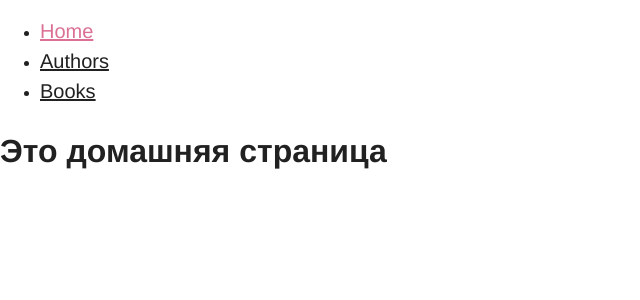
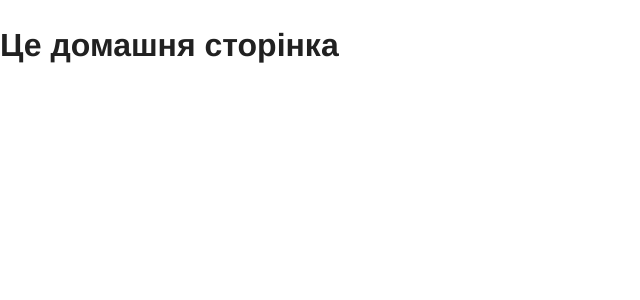
Before and after one commit to Vladnova/React-practice, a React (Create React App) app: page / in a window 1280 px wide. Shown: the top 300 px of the page, without its empty margins (0-640 px from the left). Built offline with nearby package versions, Linux system fonts and the light colour scheme.

Commit message:
save laptop

```diff
--- a/src/App.js
+++ b/src/App.js
@@ -1,51 +1,14 @@
 import React from 'react';
-import { Route, NavLink, Switch } from 'react-router-dom';
-import HomeView from './views/HomeView';
-import AuthorsView from './views/AuthorsView';
-import BooksView from './views/BooksView';
-import NotFoundView from './views/NotFoundView';
-import BookDetailsView from './views/BookDetailsView';
+import { Route } from 'react-router-dom';
+import HomePages from './pages/HomePages';
+import AuthorsPages from './pages/AuthorsPages';
+import BooksPages from './pages/BooksPages';
 
 const App = () => (
   <>
-    <ul>
-      <li>
-        <NavLink
-          exact
-          to="/"
-          className="NavLink"
-          activeClassName="NavLink--active"
-        >
-          Home
-        </NavLink>
-      </li>
-      <li>
-        <NavLink
-          to="/authors"
-          className="NavLink"
-          activeClassName="NavLink--active"
-        >
-          Authors
-        </NavLink>
-      </li>
-      <li>
-        <NavLink
-          to="/books"
-          className="NavLink"
-          activeClassName="NavLink--active"
-        >
-          Books
-        </NavLink>
-      </li>
-    </ul>
-
-    <Switch>
-      <Route exact path="/" component={HomeView} />
-      <Route path="/authors" component={AuthorsView} />
-      <Route exact path="/books" component={BooksView} />
-      <Route path="/books/:bookId" component={BookDetailsView} />
-      <Route component={NotFoundView} />
-    </Switch>
+    <Route exact path="/" component={HomePages} />
+    <Route path="/authors" component={AuthorsPages} />
+    <Route path="/books" component={BooksPages} />
   </>
 );
 
--- /dev/null
+++ b/src/pages/AuthorsPages.js
@@ -0,0 +1,5 @@
+import React from 'react';
+
+const AuthorsPages = () => <h1> Сторінка авторів </h1>;
+
+export default AuthorsPages;
--- /dev/null
+++ b/src/pages/BooksPages.js
@@ -0,0 +1,7 @@
+import React from 'react';
+
+const BooksPages = () => {
+  return <h1>Сторінка книг</h1>;
+};
+
+export default BooksPages;
--- /dev/null
+++ b/src/pages/HomePages.js
@@ -0,0 +1,5 @@
+import React from 'react';
+
+const HomePages = () => <h1>Це домашня сторінка </h1>;
+
+export default HomePages;
```
